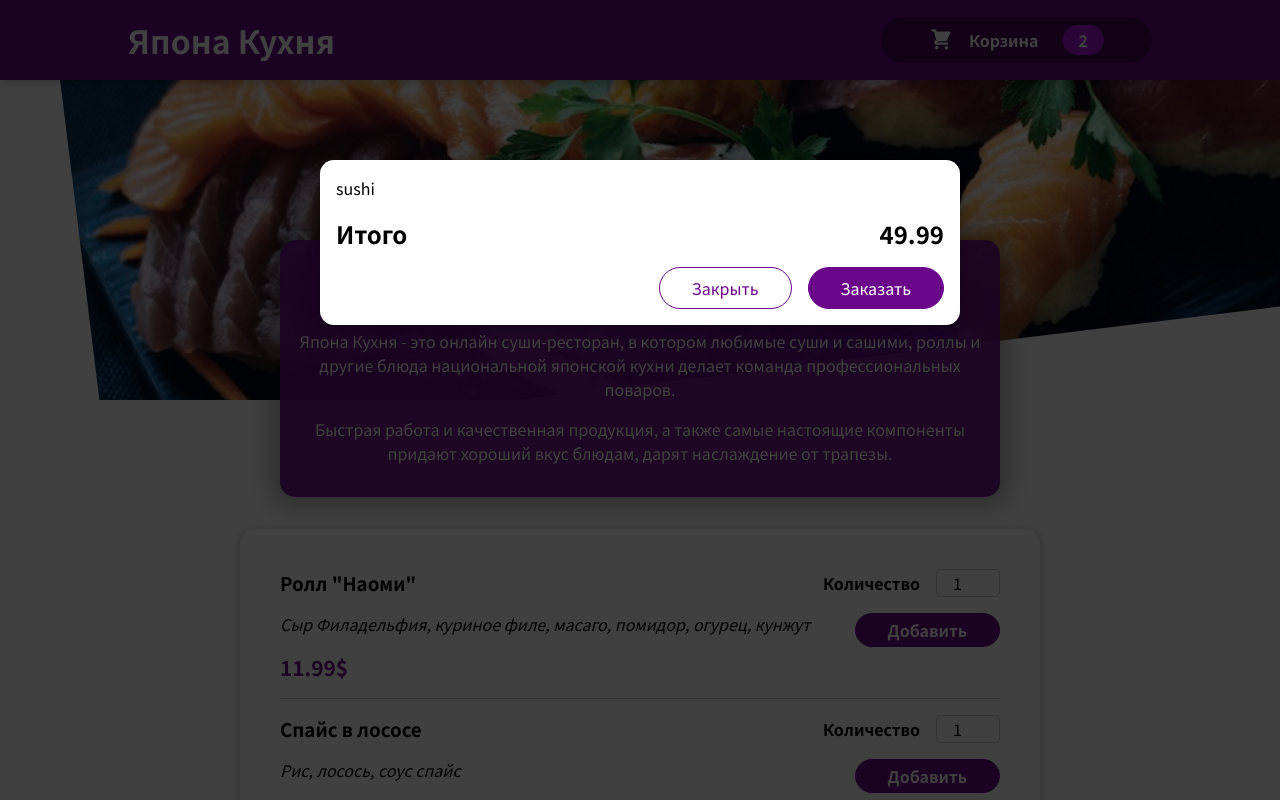
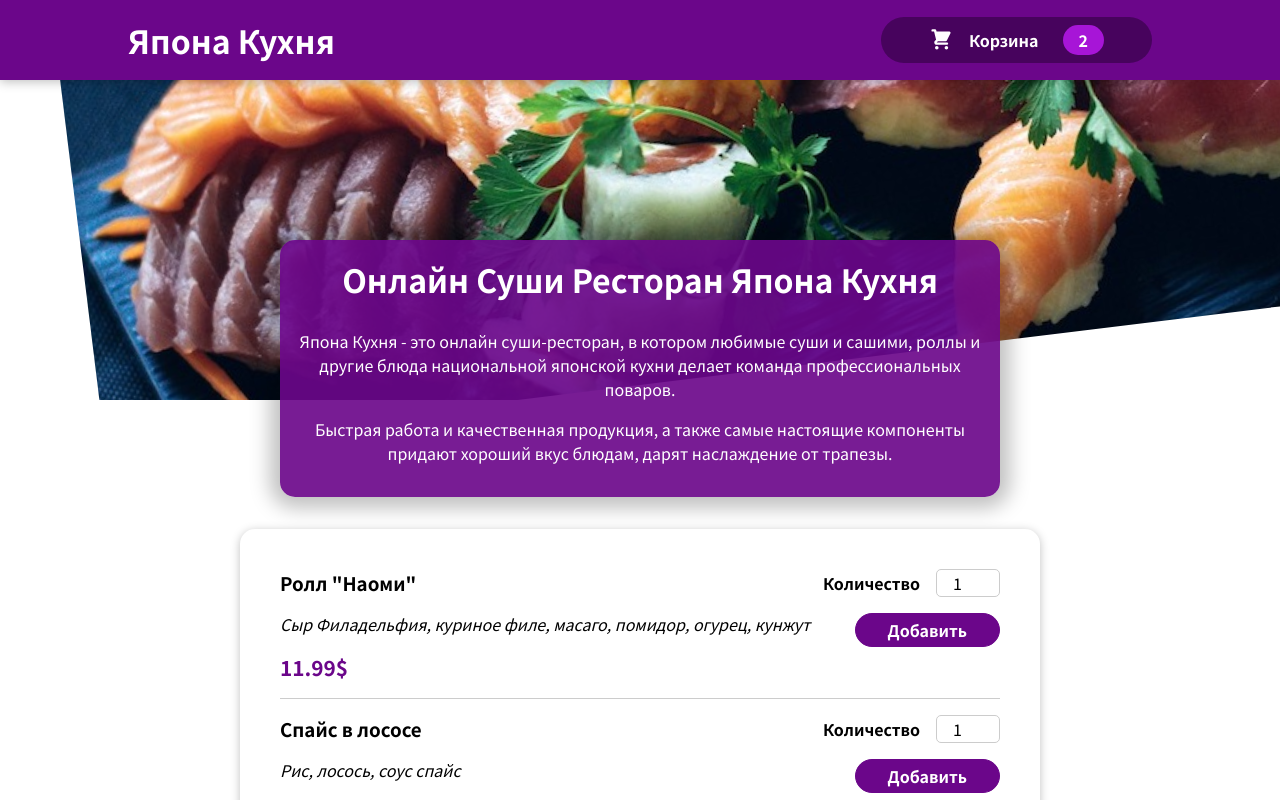
Before and after one commit to andreylementa/Japan-delevery, a React (Create React App) app: page / in a window 1280 px wide. Shown: the top 800 px of the page. Built offline with nearby package versions, Linux system fonts and the light colour scheme.

Commit message:
управление состоянием Cart и Modal

```diff
--- a/src/App.js
+++ b/src/App.js
@@ -1,13 +1,19 @@
 import Header from "./components/Layout/Header/Header";
-import React from "react";
+import React, { useState } from "react";
 import Meals from "./components/Meals/Meals";
 import Cart from "./components/Cart/Cart";
 
 function App() {
+  const [cartIsVisible, setCartIsVisible] = useState(false);
+
+  const cartVisibilityHandler = () => {
+    setCartIsVisible((prevState) => !prevState);
+  };
+
   return (
     <React.Fragment>
-      <Cart></Cart>
-      <Header></Header>
+      {cartIsVisible && <Cart onCloseCart={cartVisibilityHandler}></Cart>}
+      <Header onShowCart={cartVisibilityHandler}></Header>
       <main>
         <Meals></Meals>
       </main>
--- a/src/components/Cart/Cart.js
+++ b/src/components/Cart/Cart.js
@@ -10,14 +10,16 @@ const Cart = (props) => {
     </ul>
   );
   return (
-    <Modal>
+    <Modal onCloseCart={props.onCloseCart}>
       {cartItems}
       <div className={style.total}>
         <div>Итого</div>
         <div className="">49.99</div>
       </div>
       <div className={style.actions}>
-        <button className={style["button--alt"]}>Закрыть</button>
+        <button className={style["button--alt"]} onClick={props.onCloseCart}>
+          Закрыть
+        </button>
         <button className={style.button}>Заказать</button>
       </div>
     </Modal>
--- a/src/components/Layout/Header/Header.js
+++ b/src/components/Layout/Header/Header.js
@@ -9,7 +9,7 @@ const Header = (props) => {
     <React.Fragment>
       <header className={style.header}>
         <h1>Япона Кухня</h1>
-        <HeaderCartButton></HeaderCartButton>
+        <HeaderCartButton onShowCart={props.onShowCart}></HeaderCartButton>
       </header>
       <div className={style["main-image"]}>
         <img src={sushiImage} alt="Блюда японской кухни" />
--- a/src/components/Layout/Header/HeaderCartButton.js
+++ b/src/components/Layout/Header/HeaderCartButton.js
@@ -3,7 +3,7 @@ import style from "./headerCartButton.module.css";
 
 const HeaderCartButton = (props) => {
   return (
-    <button className={style.button}>
+    <button className={style.button} onClick={props.onShowCart}>
       <span className={style.icon}>
         <CartIcon />
       </span>
--- a/src/components/UI/Modal.js
+++ b/src/components/UI/Modal.js
@@ -3,7 +3,7 @@ import React from "react";
 import ReactDOM from "react-dom";
 
 const Backdrop = (props) => {
-  return <div className={styles.backdrop}></div>;
+  return <div className={styles.backdrop} onClick={props.onCloseCart}></div>;
 };
 
 const ModalWindow = (props) => {
@@ -19,7 +19,10 @@ const portalElement = document.getElementById("overlays");
 const Modal = (props) => {
   return (
     <React.Fragment>
-      {ReactDOM.createPortal(<Backdrop></Backdrop>, portalElement)}
+      {ReactDOM.createPortal(
+        <Backdrop onCloseCart={props.onCloseCart}></Backdrop>,
+        portalElement
+      )}
       {ReactDOM.createPortal(
         <ModalWindow>{props.children}</ModalWindow>,
         portalElement
```
Also changed, not shown: 1 other file (tests, documents, lock files or other folders).
